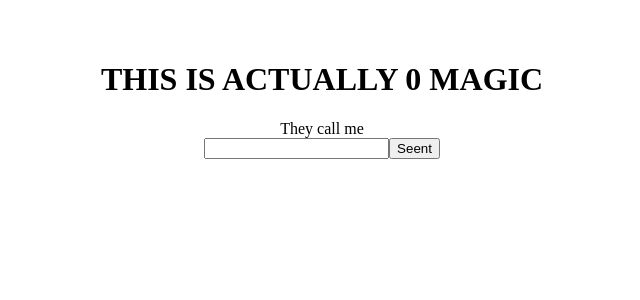
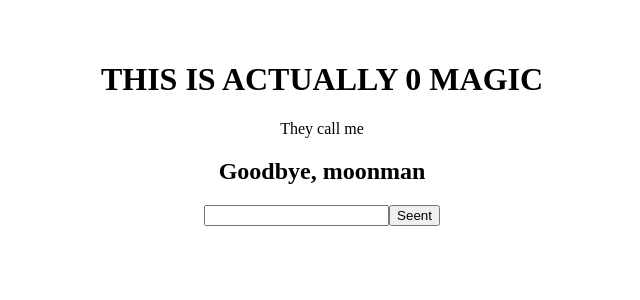
Before and after one commit to mmelines/react-stuff, a React (Vite) app in the folder vite-project/: page / in a window 1280 px wide. Shown: the top 300 px of the page, without its empty margins (318-958 px from the left). Built offline with nearby package versions, Linux system fonts and the light colour scheme.

Commit message:
reproduced asexually

```diff
--- a/vite-project/src/App.jsx
+++ b/vite-project/src/App.jsx
@@ -15,7 +15,8 @@ function App() {
     <div>
       <h1>THIS IS ACTUALLY {count} MAGIC</h1>
       <div>They call me {name}</div>
-      <input type="text" value={name} onChange={handleNameChange}></input>
+      <div children={<h2>Goodbye, moonman</h2>}/>
+      <input type="text" value={name} onChange={handleNameChange} />
       <button id="thisButton" onClick={(e)=>{setCount(count+1)}}>Seent</button>
     </div>
   );
```
